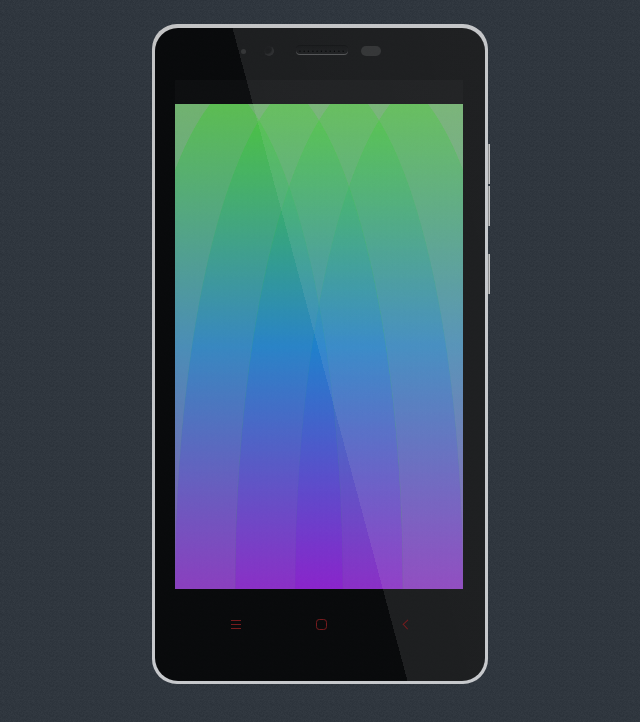
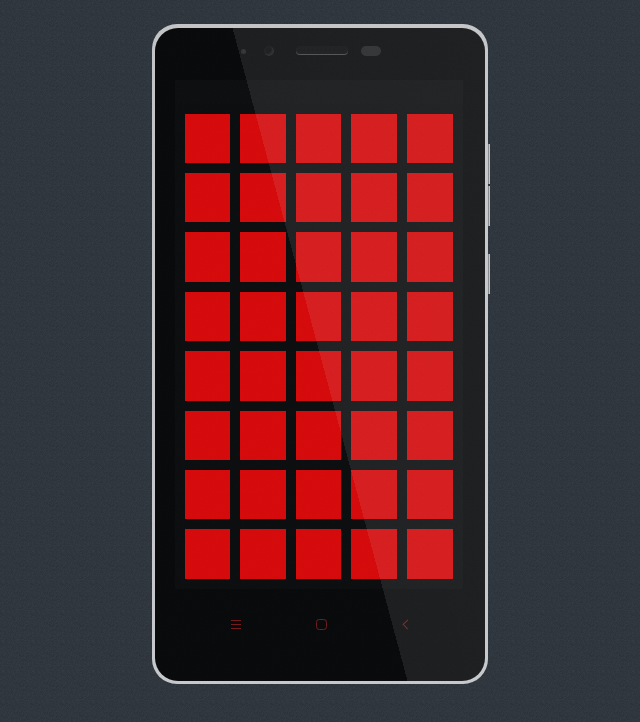
Before and after one commit to hejiheji001/fPhone, a website: page app/index.html in a window 1280 px wide. Shown: the whole page, without its empty margins (320-960 px from the left). Drawn offline with Linux system fonts and the light colour scheme.

Commit message:
main screen

```diff
--- a/app/css/main.css
+++ b/app/css/main.css
@@ -46,6 +46,22 @@ main{
 	filter: progid:DXImageTransform.Microsoft.gradient( startColorstr='#DBDCDE', endColorstr='#EDEEF0',GradientType=1 ); /* IE6-8 fallback on horizontal gradient */
 }
 
+.frame span{
+	-moz-transition:all ease-in-out 0.3s;
+	-webkit-transition:all ease-in-out 0.3s;
+	-o-transition:all ease-in-out 0.3s;
+	-ms-transition:all ease-in-out 0.3s;
+	transition: all ease-in-out 0.3s;
+}
+
+.easeInOut{
+	-moz-transition:all ease-in-out 0.3s;
+	-webkit-transition:all ease-in-out 0.3s;
+	-o-transition:all ease-in-out 0.3s;
+	-ms-transition:all ease-in-out 0.3s;
+	transition: all ease-in-out 0.3s;
+}
+
 .panel, .light{
 	background: black;
 	width: calc(28em * 0.98);
@@ -57,6 +73,7 @@ main{
 
 .light{
 	position: absolute;
+	z-index: 99;
 	background: -moz-linear-gradient(195deg, rgba(255, 255, 255, 0.11) 0%, rgba(255, 255, 255, 0.1) 50%, rgba(255, 255, 255, 0) 50%, rgba(255, 255, 255, 0) 100%);
 	background: -webkit-gradient(linear,102.7 98, 99 99, color-stop(0%, rgba(255, 255, 255, 0.1)), color-stop(50%, rgb(0, 0, 0)), color-stop(100%, rgba(255, 255, 255, 0)));
 	background: -webkit-linear-gradient(195deg, rgba(255, 255, 255, 0.11) 0%, rgba(255, 255, 255, 0.1) 50%, rgba(255, 255, 255, 0) 50%, rgba(255, 255, 255, 0) 100%);
@@ -76,11 +93,34 @@ main{
 	overflow: hidden;
 }
 
-#myScreen{
+#wholeScreen{
 	width: 24em;
 	height: 42.4em;
 	margin: 0 0 0 1.6em;
 	background: rgb(5, 5, 5);
+}
+
+canvas, .mainScreen{
+	width: 24em;
+	height: 40.4em;
+}
+
+.mainScreen{
+	position: absolute;
+	z-index: 9;
+}
+
+table{
+	width: 100%;
+	height: 100%;
+	border-spacing: 10px;
+	border-collapse: separate;
+}
+
+td{
+	background: red;
+	width: 20%;
+	height: 12.5%;
 }
 
 .taskbar{
@@ -94,11 +134,6 @@ main{
 	opacity: 0;
 	position: absolute;
 	margin: 0.5em;
-	-moz-transition:all ease-in-out 0.3s;
-	-webkit-transition:all ease-in-out 0.3s;
-	-o-transition:all ease-in-out 0.3s;
-	-ms-transition:all ease-in-out 0.3s;
-	transition: all ease-in-out 0.3s;
 }
 
 .signalLine{
@@ -112,13 +147,13 @@ main{
 }
 
 .network{
-	top: -11px;
-	right: 20px;
-	-moz-transform:scale(0.5, 0.5);
-	-webkit-transform:scale(0.5, 0.5);
-	-o-transform:scale(0.5, 0.5);
-	-ms-transform:scale(0.5, 0.5);
-	transform:scale(0.5, 0.5);
+	top: -0.8em;
+	right: 1.5em;
+	-moz-transform:scale(0.4, 0.4);
+	-webkit-transform:scale(0.4, 0.4);
+	-o-transform:scale(0.4, 0.4);
+	-ms-transform:scale(0.4, 0.4);
+	transform:scale(0.4, 0.4);
 }
 
 span.signal{
@@ -170,13 +205,6 @@ span.battery{
 	font-size: 14px;
 }
 
-
-
-canvas{
-	width: 24em;
-	height: 40.4em;
-}
-
 .sensor{
 	width: 5px;
 	height: 5px;
@@ -200,7 +228,7 @@ canvas{
 	width: 52px;
 	height: 8px;
 	left: 12em;
-	line-height: 5px;
+	line-height: 2px;
 	letter-spacing: 1px;
 	border-radius: 50px;
 	background: -webkit-linear-gradient(top, rgba(20, 20, 21, 0.3), rgba(65, 65, 65, 0.1));
--- a/app/index.html
+++ b/app/index.html
@@ -26,8 +26,8 @@
 						<span class="speaker">...........</span>
 						<span class="something"> </span>
 					</section>
-					<section id="myScreen">
-						<section class="taskbar" v-class="taskbar">
+					<section id="wholeScreen">
+						<section class="taskbar" v-class="myScreen">
 							<section class="signalLine">
 								<span class="network">4G</span>
 								<span class="signal"></span>
@@ -36,6 +36,68 @@
 							<span class="battery" id="empty"></span>
 							<span class="battery" id="full" v-style="width: w + 'px',background: c"></span>
 							<span class="clock" id="clock" v-text="date | dateToTime 1"></span>
+						</section>
+						<section class="mainScreen" v-class="screen">
+							<table>
+								<tbody>
+									<tr>
+										<td></td>
+										<td></td>
+										<td></td>
+										<td></td>
+										<td></td>
+									</tr>
+									<tr>
+										<td></td>
+										<td></td>
+										<td></td>
+										<td></td>
+										<td></td>
+									</tr>
+									<tr>
+										<td></td>
+										<td></td>
+										<td></td>
+										<td></td>
+										<td></td>
+									</tr>
+									<tr>
+										<td></td>
+										<td></td>
+										<td></td>
+										<td></td>
+										<td></td>
+									</tr>
+									<tr>
+										<td></td>
+										<td></td>
+										<td></td>
+										<td></td>
+										<td></td>
+									</tr>
+									<tr>
+										<td></td>
+										<td></td>
+										<td></td>
+										<td></td>
+										<td></td>
+									</tr>
+									<tr>
+										<td></td>
+										<td></td>
+										<td></td>
+										<td></td>
+										<td></td>
+									</tr>
+									<tr>
+										<td></td>
+										<td></td>
+										<td></td>
+										<td></td>
+										<td></td>
+									</tr>
+								</tbody>
+							</table>
 						</section>
 						<canvas id="canvas">
 							<img src="./img/screen.jpg" id="bgi">
--- a/app/js/main.js
+++ b/app/js/main.js
@@ -50,12 +50,17 @@ var canvasUtils = function(canvas, params){
 
 	// TODO: Use globalAlpha instead of Jquery
 	this.fadeIn = function(){
-		$(canvas).fadeIn();
+		// $(canvas).fadeIn();
+		// canvas.style.display = "block";
+		canvas.className = "easeInOut";
+		canvas.style.opacity = 1;
 	};
 
 	// TODO: Use globalAlpha instead of Jquery
 	this.fadeOut = function(){
-		$(canvas).fadeOut();
+		// $(canvas).fadeOut();
+		// canvas.style.display = "none";
+		canvas.style.opacity = 0;
 	};
 
 
@@ -76,6 +81,7 @@ var canvasUtils = function(canvas, params){
 		// context.moveTo((x + a) / ratioX, y / ratioY); //从椭圆的右端点开始绘制
 		// context.moveTo(x / ratioX, (y + b) / ratioY); //从椭圆的下端点开始绘制
 
+		// Hint: 测试表明永远从X轴的正方向作为起点开始画圆
 		// context.arc(x, y, radius, starAngle,endAngle, anticlockwise)
 		// x:圆心的x坐标
 		// y:圆心的y坐标
@@ -86,6 +92,7 @@ var canvasUtils = function(canvas, params){
 
 		// context.closePath();
 		// context.fillStyle = 'rgba(0,255,0,0.25)';
+
 		context.fill();
 		context.stroke();
 		context.restore();
@@ -93,13 +100,13 @@ var canvasUtils = function(canvas, params){
 
 	this.pointA2B = function(points, type, args){
 		switch(type){
-			case "line":
-				context.beginPath();
-				context.moveTo(20, 20);
-				context.lineTo(20, 20);
-				this.update(args);
-				context.closePath();
-				this.execute();
+			case "line": //TODO
+				// context.beginPath();
+				context.moveTo(points.A.x, points.A.y);
+				context.lineTo(points.B.x, points.B.y);
+				// this.update(args);
+				// context.closePath();
+				// this.execute();
 				break;
 			case "curve":
 				var A = points.A;
@@ -110,12 +117,21 @@ var canvasUtils = function(canvas, params){
 				var a = x - A.x;
 				var b = y - C.y;
 				var p = {
-					rate: 1,
-					anticlock: true
+					rate: points.rate || 1,
+					anticlock: points.anticlock || true
 				};
 
 				this.update(args);
 				this.evenCompEllipse(x, y, a, b, p);
+				break;
+			case "arc": // TODO
+				// this.update(args);
+				// context.beginPath();
+				// context.lineTo(points.A.x, points.A.y);          // 创建水平线
+				context.arcTo((points.B.x-points.A.x)/2, (points.B.y - points.A.y) / 2, (points.B.x-points.A.x)/2, (points.B.y - points.A.y) / 2 + 100, 100);
+				// context.lineTo(points.B.x, points.B.y);
+				// context.stroke();
+				// context.restore();
 				break;
 		}
 	};
@@ -167,7 +183,7 @@ var drawScreenImg = function(){
 				height: cvsH
 			},
 			cvsStyle: {
-				display: "block"
+				opacity: 0
 			},
 			ctxAttr: {
 				fillStyle: linerBGI
@@ -180,6 +196,8 @@ var drawScreenImg = function(){
 
 		screenCanvas.init();
 		screenCanvas.execute();
+
+		var ctx = screenCanvas.context;
 
 		// Add some half ellipse
 		var separation = cvsW * 0.5;
@@ -199,19 +217,16 @@ var drawScreenImg = function(){
 		};
 
 		var ellipseStyle = canvas.getContext('2d').createLinearGradient(cvsW / 2, 0, cvsW / 2, cvsH);
-		ellipseStyle.addColorStop(0, "rgba(41, 255, 0, 0.29)");
-		ellipseStyle.addColorStop(0.5, "rgba(0, 139, 255, 0.29)");
-		ellipseStyle.addColorStop(1, "rgba(161, 0, 255, 0.29)");
+		ellipseStyle.addColorStop(0, "rgba(41, 255, 0, 0.3)");
+		ellipseStyle.addColorStop(0.5, "rgba(0, 139, 255, 0.3)");
+		ellipseStyle.addColorStop(1, "rgba(161, 0, 255, 0.3)");
 
 		var args = {
 			ctxAttr: {
 				fillStyle: ellipseStyle,
-				strokeStyle: "rgba(41, 255, 0, 0.25)"
+				strokeStyle: "rgba(0, 0, 0, 0)"
 			}
 		};
-		screenCanvas.pointA2B(points, "curve", args);
-
-		var ctx = screenCanvas.context;
 
 		// ctx.translate(100,0);
 		// context.transform(a,b,c,d,e,f);
@@ -278,7 +293,7 @@ var init = function(){
 	var frame = new Vue({
 		el: '.frame',
 		data: {
-			taskbar: 'off',
+			myScreen: 'off',
 			control: 'dim',
 			date: new Date(),
 			w: 16,
@@ -286,12 +301,13 @@ var init = function(){
 		},
 		methods: {
 			switchScreen: function(e){
-				if(this.taskbar == 'off'){
-					this.taskbar = 'lock';
+				e.target
+				if(this.myScreen == 'off'){
+					this.myScreen = 'lock';
 					this.control = 'bright';
 					canvasUtilInstance.fadeIn();
 				}else{
-					this.taskbar = 'off';
+					this.myScreen = 'off';
 					this.control = 'dim';
 					canvasUtilInstance.fadeOut();
 				}
```
